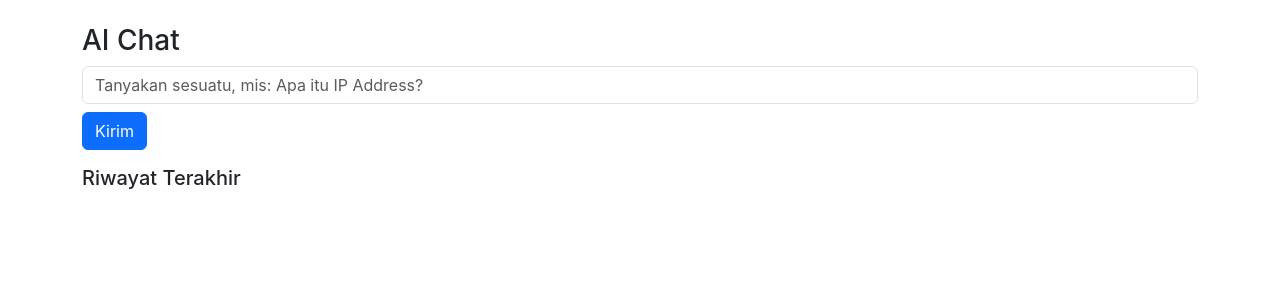
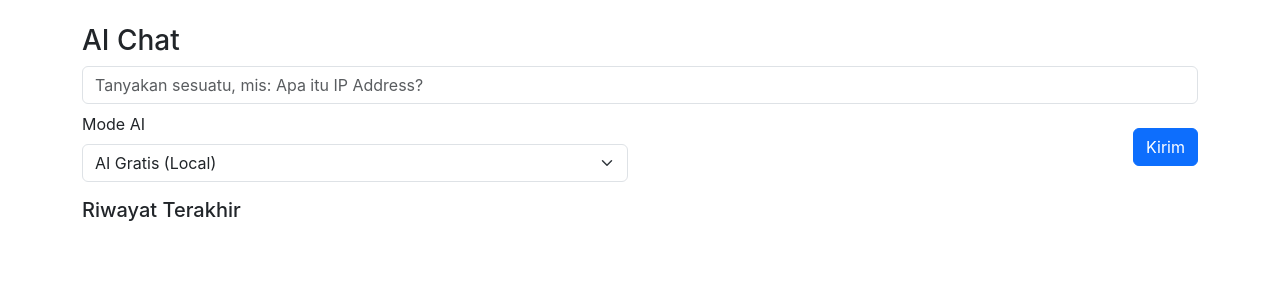
Before and after one commit to Asepteknik98/AI_TKJv1.0, a PHP site: page /views/ai_chat.php in a window 1280 px wide. Shown: the part 57-357 px from the top of the page. Run offline with PHP 8.4, Linux system fonts and the light colour scheme; data that the repository does not hold is empty.

Commit message:
Set -> auth/auth.php -> lib/AI.php -> views/ai_chat.php

```diff
--- a/auth/auth.php
+++ b/auth/auth.php
@@ -43,9 +43,9 @@ function ensure_default_user()
         }
     }
 
-    // Fallback default user
+    // Fallback default user if database cannot be reached
     $_SESSION['user'] = [
-        'id' => 0,
+        'id' => null,
         'name' => 'Administrator',
         'email' => 'admin@local',
         'role' => 'admin'
--- a/lib/AI.php
+++ b/lib/AI.php
@@ -4,11 +4,17 @@ namespace App\Lib;
 use App\Config\Config;
 
 class AI {
-    public static function chat($prompt)
+    public static function chat($prompt, $mode = 'auto')
     {
         $apiKey = Config::getOpenAIKey();
-        if (!$apiKey) {
-            return ['answer' => self::localFallback($prompt), 'raw' => ['source' => 'local_fallback']];
+        $useLocal = $mode === 'local' || ($mode !== 'openai' && !$apiKey);
+
+        if ($useLocal) {
+            return ['answer' => self::localFallback($prompt), 'raw' => ['source' => 'local_fallback'], 'mode' => 'local'];
+        }
+
+        if ($mode === 'openai' && !$apiKey) {
+            throw new \Exception('OpenAI API key tidak ditemukan. Setel kunci di config/config.php atau export environment variable OPENAI_API_KEY.');
         }
 
         $data = [
@@ -43,7 +49,7 @@ class AI {
         }
 
         $answer = $resData['choices'][0]['message']['content'] ?? '';
-        return ['answer' => $answer, 'raw' => $resData];
+        return ['answer' => $answer, 'raw' => $resData, 'mode' => 'openai'];
     }
 
     private static function localFallback(string $prompt): string
--- a/views/ai_chat.php
+++ b/views/ai_chat.php
@@ -1,7 +1,9 @@
 <?php
 require_once __DIR__ . '/../auth/auth.php';
+require_once __DIR__ . '/../config/config.php';
 require_once __DIR__ . '/../lib/Database.php';
 require_once __DIR__ . '/../lib/AI.php';
+use App\Config\Config;
 use App\Lib\Database;
 use App\Lib\AI;
 
@@ -9,16 +11,21 @@ require_login();
 $user = current_user();
 $pdo = Database::getConnection();
 
+$openaiAvailable = (bool) Config::getOpenAIKey();
+$mode = $openaiAvailable ? 'openai' : 'local';
 $q = trim($_GET['q'] ?? '');
 if ($_SERVER['REQUEST_METHOD'] === 'POST') {
     $q = trim($_POST['question'] ?? '');
+    $mode = $_POST['ai_mode'] ?? $mode;
     if ($q !== '') {
         try {
-            $res = AI::chat($q);
+            $res = AI::chat($q, $mode);
+            $userId = isset($user['id']) && $user['id'] > 0 ? $user['id'] : null;
             $stmt = $pdo->prepare('INSERT INTO chat_ai (user_id, role_user, question, answer, raw_response) VALUES (?,?,?,?,?)');
-            $stmt->execute([$user['id'], $user['role'], $q, $res['answer'], json_encode($res['raw'])]);
+            $stmt->execute([$userId, $user['role'], $q, $res['answer'], json_encode($res['raw'])]);
             $saved = true;
             $answer = $res['answer'];
+            $usedMode = $res['mode'] ?? $mode;
         } catch (Exception $e) {
             $error = $e->getMessage();
         }
@@ -46,8 +53,17 @@ $chats = $history->fetchAll();
     <div class="mb-2">
       <input type="text" name="question" value="<?= htmlspecialchars($q) ?>" class="form-control" placeholder="Tanyakan sesuatu, mis: Apa itu IP Address?" required>
     </div>
-    <div>
-      <button class="btn btn-primary">Kirim</button>
+    <div class="row align-items-center mb-3">
+      <div class="col-md-6 mb-2 mb-md-0">
+        <label class="form-label">Mode AI</label>
+        <select name="ai_mode" class="form-select">
+          <option value="local" <?= ($mode === 'local' || ($usedMode ?? '') === 'local') ? 'selected' : '' ?>>AI Gratis (Local)</option>
+          <option value="openai" <?= ($mode === 'openai' || ($usedMode ?? '') === 'openai') ? 'selected' : '' ?> <?= $openaiAvailable ? '' : 'disabled' ?>>OpenAI API<?= $openaiAvailable ? '' : ' (Tidak tersedia)' ?></option>
+        </select>
+      </div>
+      <div class="col-md-6 text-md-end">
+        <button class="btn btn-primary">Kirim</button>
+      </div>
     </div>
   </form>
 
@@ -55,6 +71,7 @@ $chats = $history->fetchAll();
     <div class="card mb-3">
       <div class="card-body">
         <h6>Jawaban AI</h6>
+        <span class="badge bg-secondary mb-2"><?= htmlspecialchars(ucfirst($usedMode ?? $mode)) ?></span>
         <p><?= nl2br(htmlspecialchars($answer)) ?></p>
       </div>
     </div>
```
